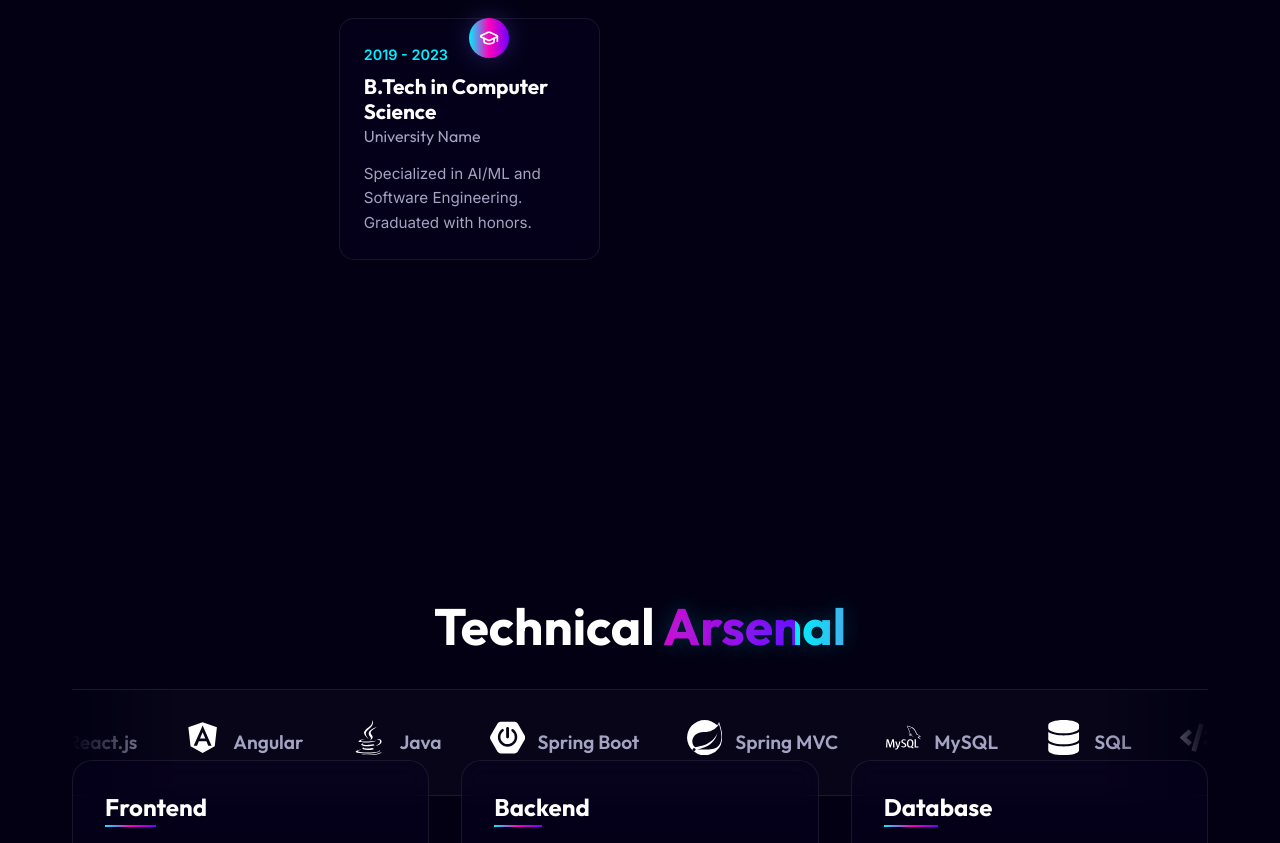
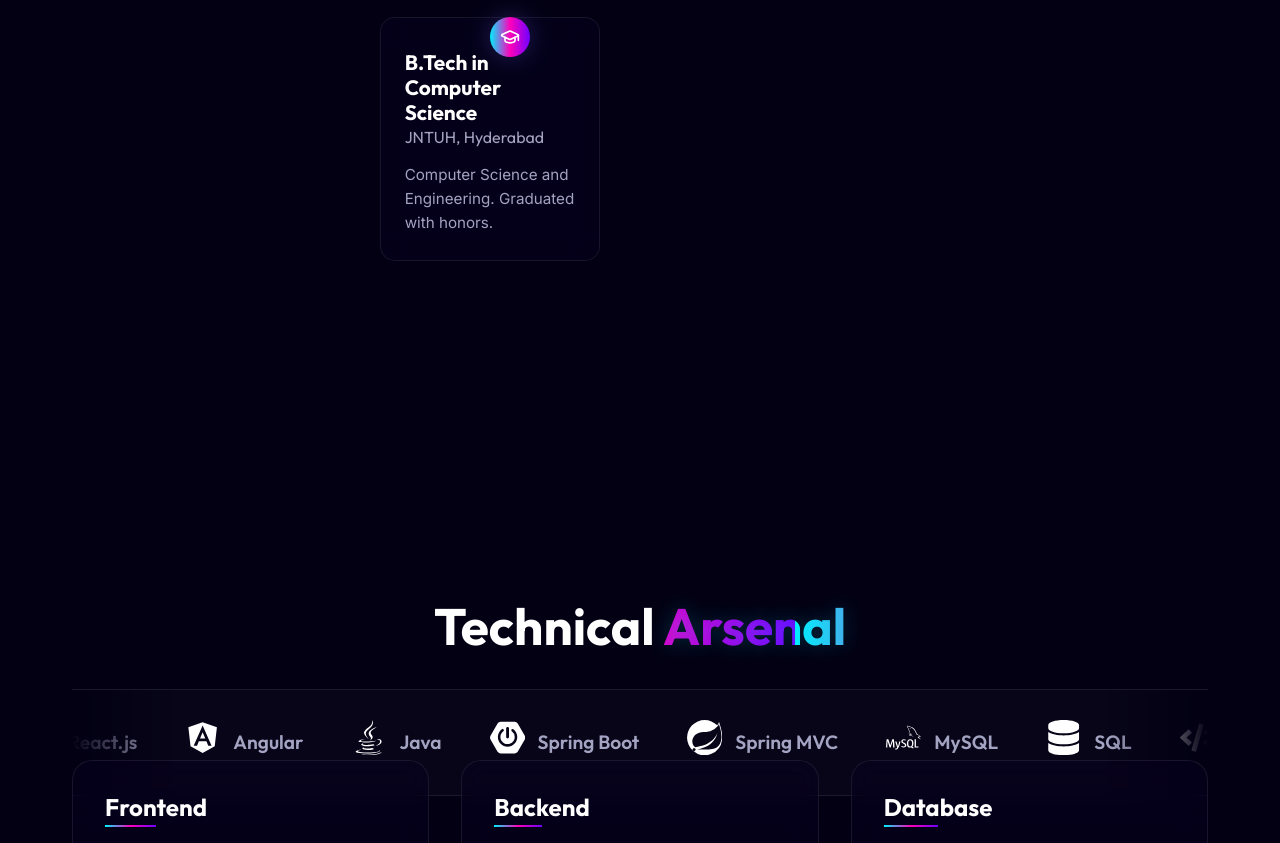
Before and after one commit to vineethGoudGithub/Portfolio, a React (Vite) app in the folder portfolio-frontend/: page / in a window 1280 px wide. Shown: the part 1100-1943 px from the top of the page. Built offline with nearby package versions, Linux system fonts and the light colour scheme; no server answers.

Commit message:
fixed edu

```diff
--- a/portfolio-frontend/src/components/sections/About.jsx
+++ b/portfolio-frontend/src/components/sections/About.jsx
@@ -8,9 +8,8 @@ const About = () => {
     {
       type: 'edu',
       title: 'B.Tech in Computer Science',
-      org: 'University Name',
-      date: '2019 - 2023',
-      desc: 'Specialized in AI/ML and Software Engineering. Graduated with honors.'
+      org: 'JNTUH, Hyderabad',
+      desc: 'Computer Science and  Engineering. Graduated with honors.'
     }
   ];
 
```
